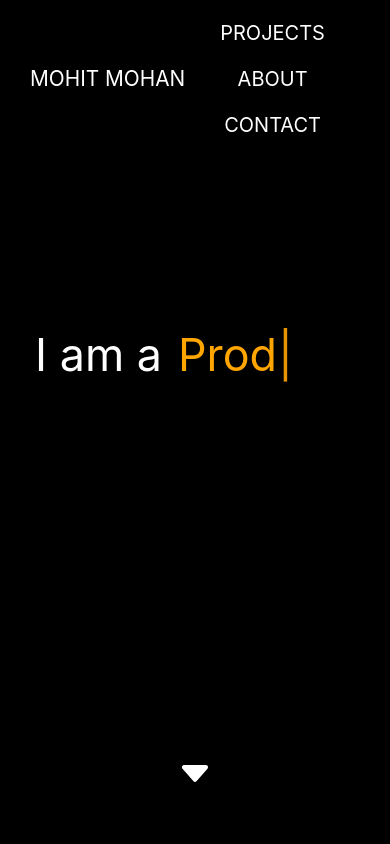
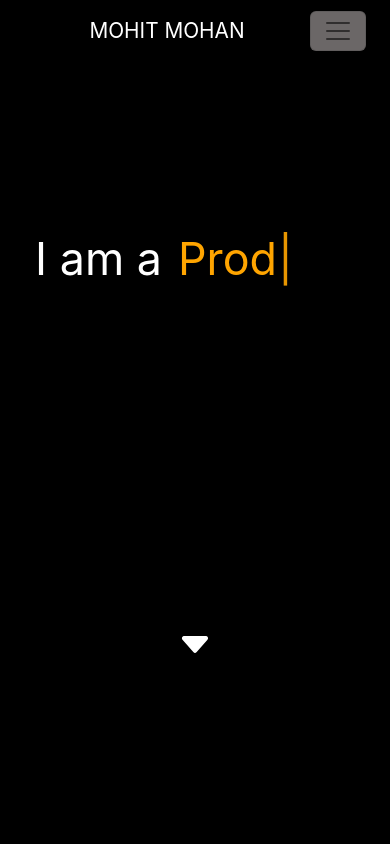
Before and after one commit to Mohit-Mohan/Personal-Web-App, a React (Create React App) app: page / in a window 390 px wide. Shown: the top 844 px of the page. Built offline with nearby package versions, Linux system fonts and the light colour scheme.

Commit message:
navbar changes

```diff
--- a/src/App.css
+++ b/src/App.css
@@ -62,7 +62,7 @@
 }
 
 .name:hover {
-  color: rgb(156, 149, 149);
+  color: white
 }
 
 .navbarNav_css {
@@ -82,6 +82,7 @@
 }
 
 .nav_css {
+  background-color: black;
   width: 70%;
   margin: 0 auto;
   padding: 50px;
@@ -241,6 +242,8 @@
   }
   .name {
     font-size: 1.3rem;
+    text-align: center;
+    margin: 0px auto;
   }
   .navbar > .container,
   .navbar > .container-fluid,
@@ -266,7 +269,7 @@
     position: inherit;
   }
   .bottom_arrow svg {
-    margin-top: 25rem !important;
+    margin-top: 23rem !important;
   }
 
   .FirstSection_css {
@@ -453,4 +456,14 @@
   .iphone_pad{
     padding-inline: 35px !important;
   }
+  .navbar-toggler{
+    background-color: #6b6767;
+  }
+  .navbar-nav{
+    padding-top: 5px;
+  }
+/*
+.name:hover {
+  color: white
+} */
 }
--- a/src/compnents/Nav.js
+++ b/src/compnents/Nav.js
@@ -3,11 +3,14 @@ import { Link } from "react-router-dom";
 const Nav = () => {
   return (
     <>
-      <div>
     <nav class="navbar navbar-expand-lg nav_css ">
         <div class="container-fluid">
-            <span className="name">MOHIT MOHAN </span>
-            {/* <button
+          <span class="navbar-brand name col-md-6" to="/">
+            MOHIT MOHAN
+          </span>
+
+          {/* <span className="name">MOHIT MOHAN </span> */}
+          <button
             class="navbar-toggler"
             type="button"
             data-bs-toggle="collapse"
@@ -17,13 +20,15 @@ const Nav = () => {
             aria-label="Toggle navigation"
           >
             <span class="navbar-toggler-icon"></span>
-            </button> */}
-            <div
+          </button>
+          {/* <div
               class="collapse navbar-collapse"
               id="navbarNav"
               className="navbarNav_css"
-            >
-              <ul class="navbar-nav">
+            > */}
+          <div class="collapse navbar-collapse col-md-6" id="navbarSupportedContent">
+            <ul class="navbar-nav me-auto mb-2 mb-lg-0">
+              {/* <ul class="navbar-nav"> */}
               <li class="nav-item">
                 <Link to="/allprojects" class="nav-link " aria-current="page">
                   PROJECTS
@@ -43,7 +48,6 @@ const Nav = () => {
           </div>
         </div>
       </nav>
-      </div>
     </>
   );
 };
```
Lines whose indentation alone changed are shown as unchanged.
